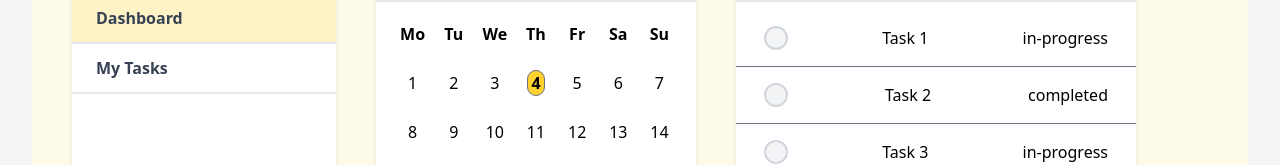
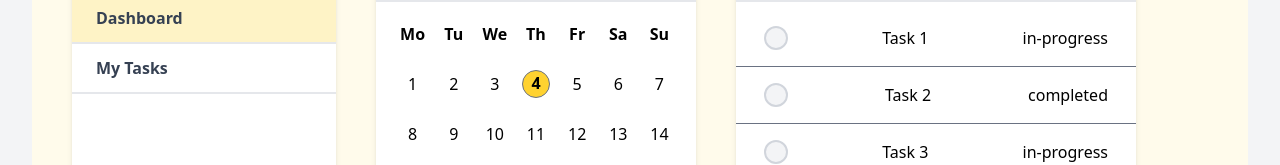
Before and after one commit to Safdari10/task-manager, a Next.js app in the folder frontend/: page /dashboard in a window 1280 px wide. Shown: the part 224-389 px from the top of the page. Built offline with nearby package versions, Linux system fonts and the light colour scheme.

Commit message:
Improves styling of highlighted current day in month view
Updates the appearance of the currently highlighted day by setting fixed width and height, and adjusting font weight for better visual consistency and emphasis.

```diff
--- a/frontend/src/app/dashboard/components/MonthView.tsx
+++ b/frontend/src/app/dashboard/components/MonthView.tsx
@@ -75,7 +75,9 @@ const MonthView = ({ currentMonth, currentYear }: MonthViewProps) => {
         <div
           key={`current-${day}`}
           className={`text-center text-md ${
-            today === day ? "w-full font-bold bg-amber-300 rounded-full border border-gray-500" : ""
+            today === day
+              ? "w-7 h-7 font-semibold bg-amber-300 rounded-full border border-gray-500"
+              : ""
           }`}>
           {day}
         </div>
```
